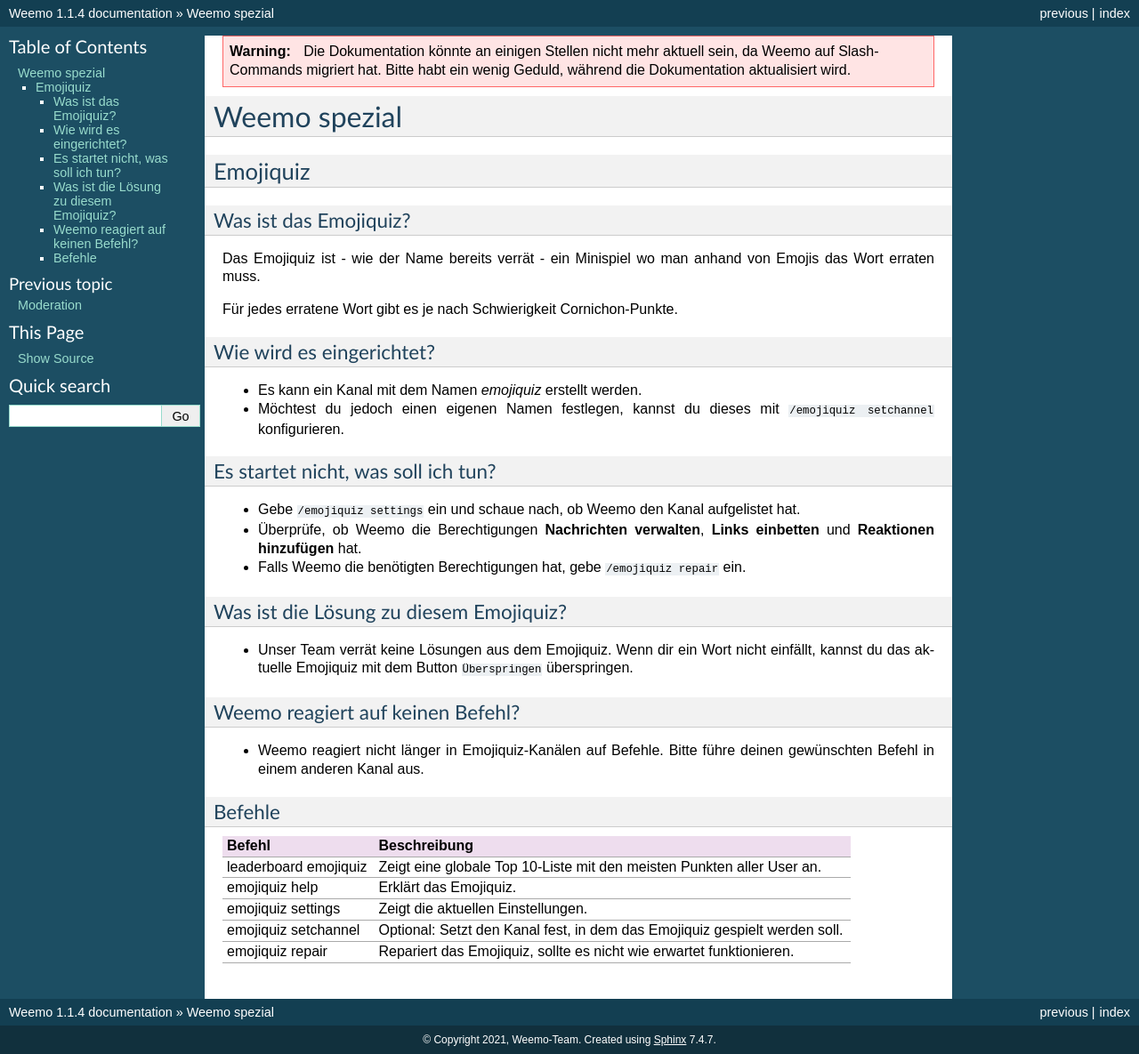
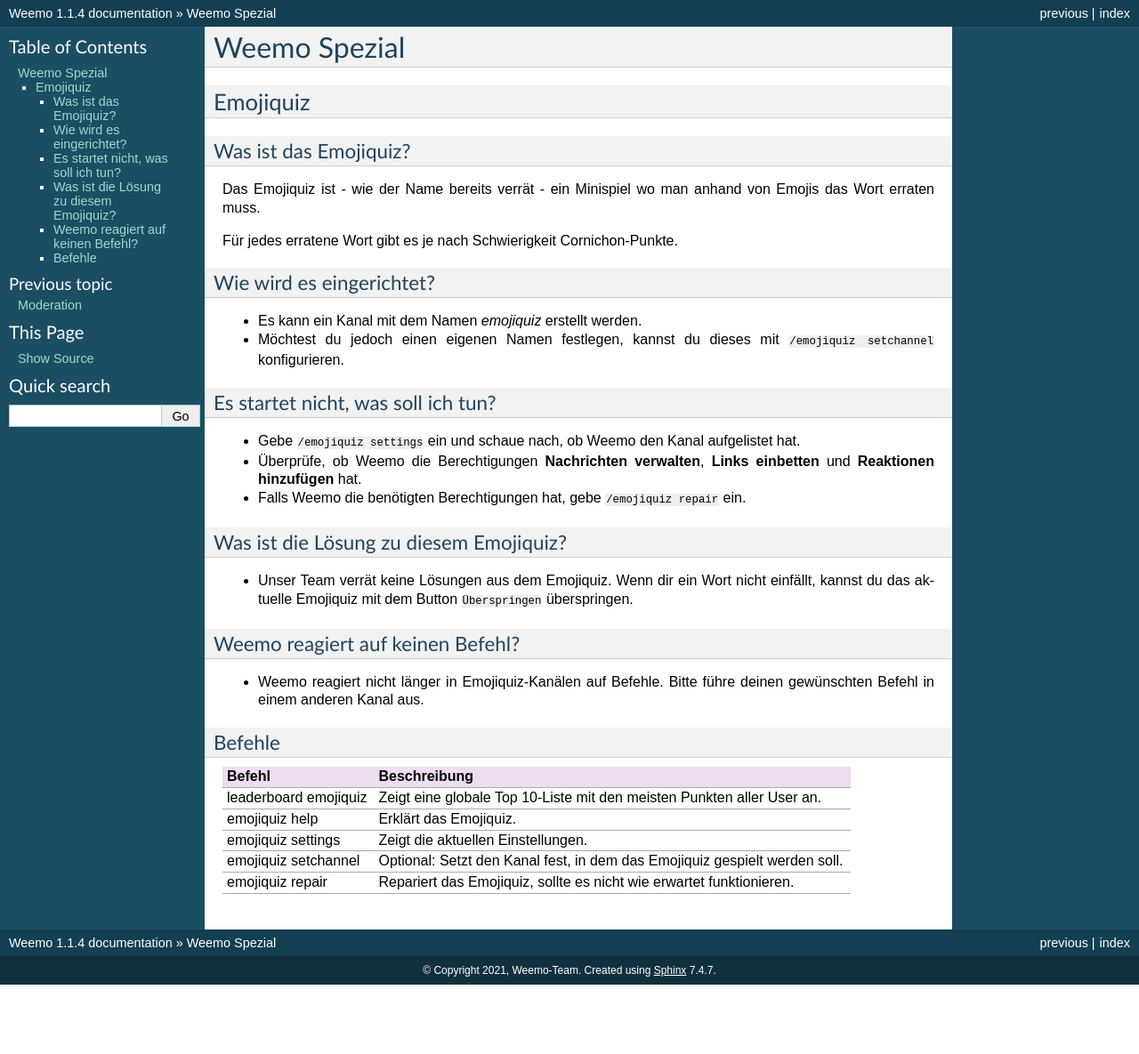
Before and after one commit to niborus/weemo-doc, a Sphinx documentation site: the page built from docs/weemo-spezial.rst, in a window 1280 px wide. Shown: the whole page at 89% size. Built offline with Sphinx 7.4.7, drawn with Linux system fonts in a browser that asks for light colours; after the commit the page ends 1107 px from its top, so only the background shows below that.

Commit message:
Update weemo-spezial.rst

```diff
--- a/docs/weemo-spezial.rst
+++ b/docs/weemo-spezial.rst
@@ -1,8 +1,5 @@
-.. warning::
-    Die Dokumentation könnte an einigen Stellen nicht mehr aktuell sein, da Weemo auf Slash-Commands migriert hat. Bitte habt ein wenig Geduld, während die Dokumentation aktualisiert wird.
-
 *************
-Weemo spezial
+Weemo Spezial
 *************
 
 .. _emojiquiz:
```
